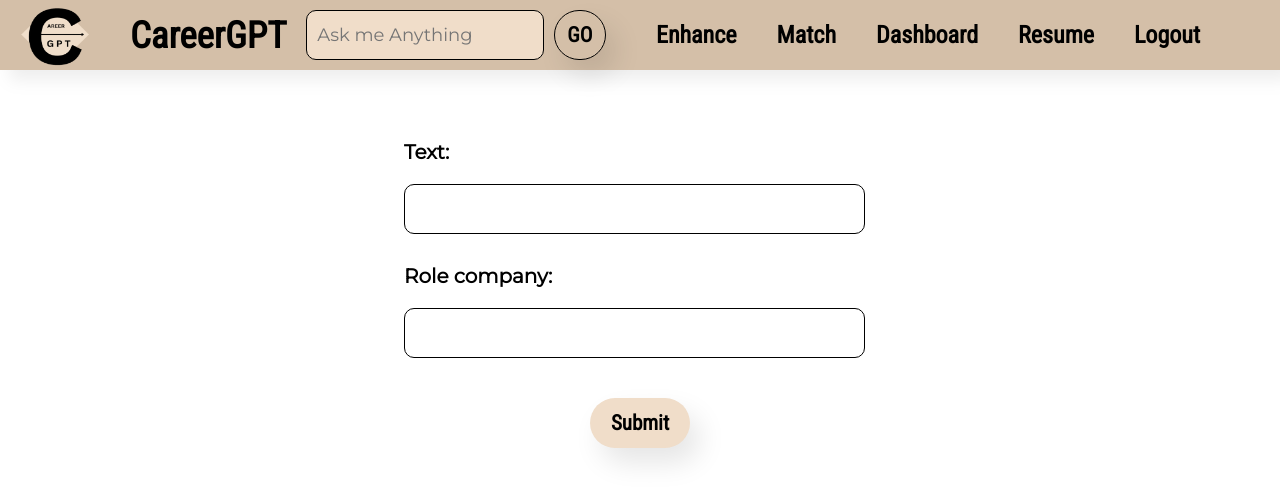
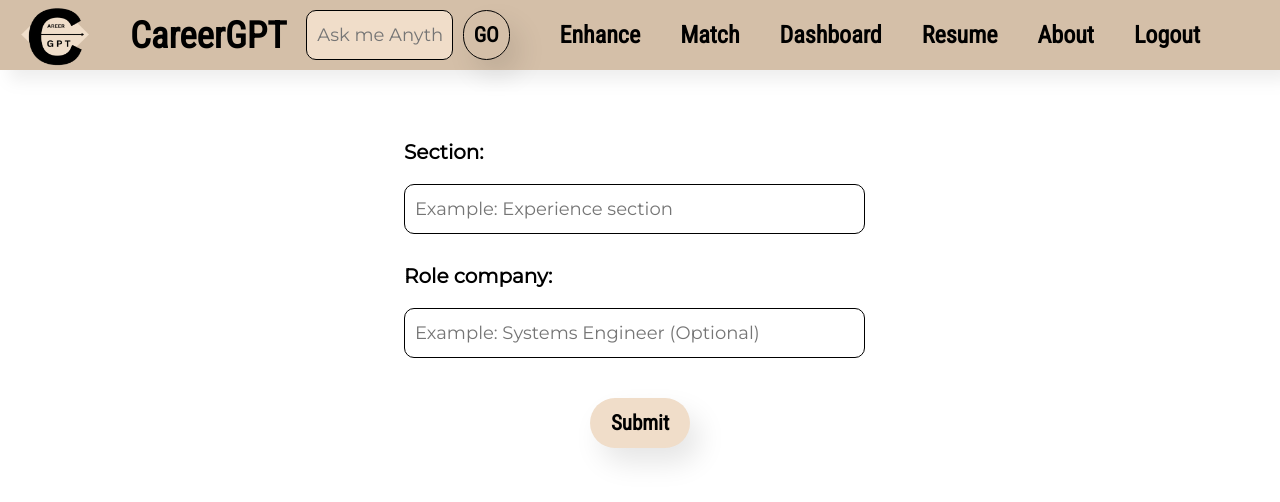
Before and after one commit to divyanshrm/CareerGPT-Shellhacks, a Django app: page /dashboard/enhance/ in a window 1280 px wide. Shown: the top 502 px of the page. Run offline with Django 4.2, Linux system fonts and the light colour scheme; a user stored in the database is signed in; tables that the repository leaves empty hold one stand-in row (values such as "Sample post").

Commit message:
adding-about

```diff
--- a/accounts/views.py
+++ b/accounts/views.py
@@ -22,6 +22,7 @@ class SignUp(CreateView):
     form_class=forms.UserCreateForm
     success_url=reverse_lazy('login')
     template_name='accounts/signup.html'
+
     def form_valid(self, form):
         # Check if the email already exists
         email = form.cleaned_data.get('email')
@@ -37,3 +38,6 @@ class TestPage(TemplateView):
 
 class ThanksPage(TemplateView):
     template_name='thanks.html'
+
+class About(TemplateView):
+    template_name='about.html'
--- a/dashboard/forms.py
+++ b/dashboard/forms.py
@@ -1,12 +1,19 @@
 from django import forms
 
 class JobRoleForm(forms.Form):
-    role_name = forms.CharField(label='Job Role Name', max_length=255)
+    role_name = forms.CharField(label='Job Role Name', max_length=255, widget=forms.TextInput(attrs={'placeholder': 'Example: Cloud Engineer'}))
 
 
 class TextInputForm(forms.Form):
-    text = forms.CharField(max_length=128)
-    role_company=forms.CharField(max_length=128, required=False)
+    Section = forms.CharField(
+        max_length=128,
+        widget=forms.TextInput(attrs={'placeholder': 'Example: Experience section'})
+    )
+    role_company = forms.CharField(
+        max_length=128,
+        required=False,
+        widget=forms.TextInput(attrs={'placeholder': 'Example: Systems Engineer (Optional)'})
+    )
 
 
 from django.core.exceptions import ValidationError
--- a/dashboard/views.py
+++ b/dashboard/views.py
@@ -97,7 +97,7 @@ def enhance(request):
         if request.method == "POST":
             form = forms.TextInputForm(request.POST)
             if form.is_valid():
-                entered_text = form.cleaned_data['text']
+                entered_text = form.cleaned_data['Section']
                 role=form.cleaned_data['role_company']
                 chat_api = chatgptapi()
                 if len(role)>0:
--- a/shellhacks/urls.py
+++ b/shellhacks/urls.py
@@ -32,4 +32,5 @@ urlpatterns = [
     re_path('^thanks/$',views.ThanksPage.as_view(),name='thanks'),
     path('resume/', include('resume.urls')),
     path('dashboard/', include('dashboard.urls',namespace='dashboard')),
+    path('about/',acc_views.About.as_view(),name='about')
 ]
--- /dev/null
+++ b/templates/about.html
@@ -0,0 +1 @@
+<h1>ABOUT PAGE</h1>
--- a/templates/base.html
+++ b/templates/base.html
@@ -57,11 +57,13 @@
         <a href={% url "dashboard:match" %}>Match</a>
         <a href={% url "dashboard:dashboard" %}>Dashboard</a>
         <a href={% url "resume:upload_resume" %}>Resume</a>
+        <a href={% url "about" %}>About</a>
         <a href={% url "accounts:logout" %}>Logout</a>
         {% else %}
 
         <a href={% url "accounts:login" %}>Login</a>
         <a href={% url "accounts:signup" %}>Signup</a>
+        <a href={% url "about" %}>About</a>
         {%endif%}
       </div>
     </div>
```
